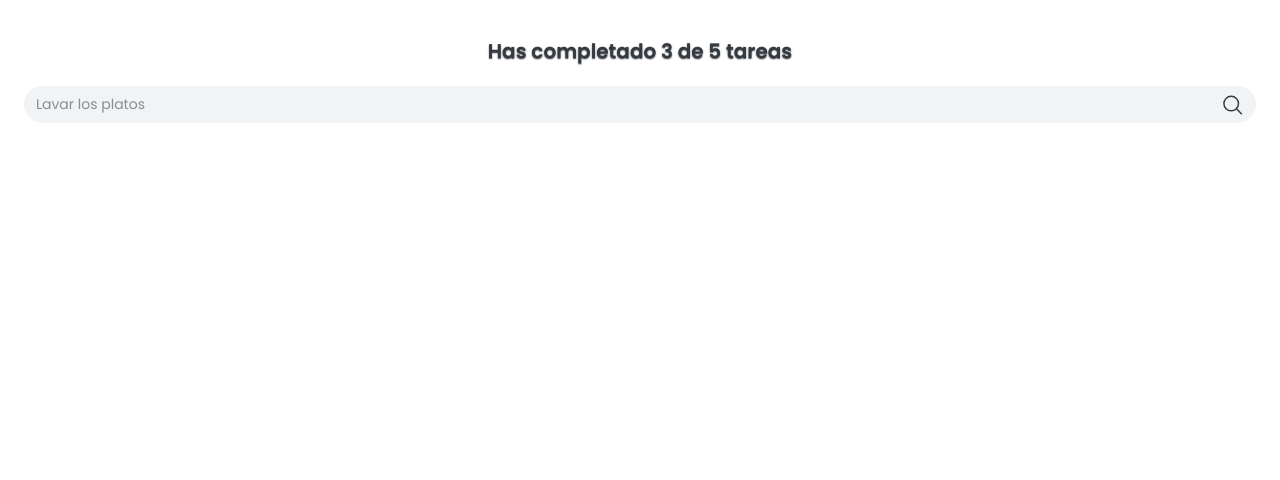
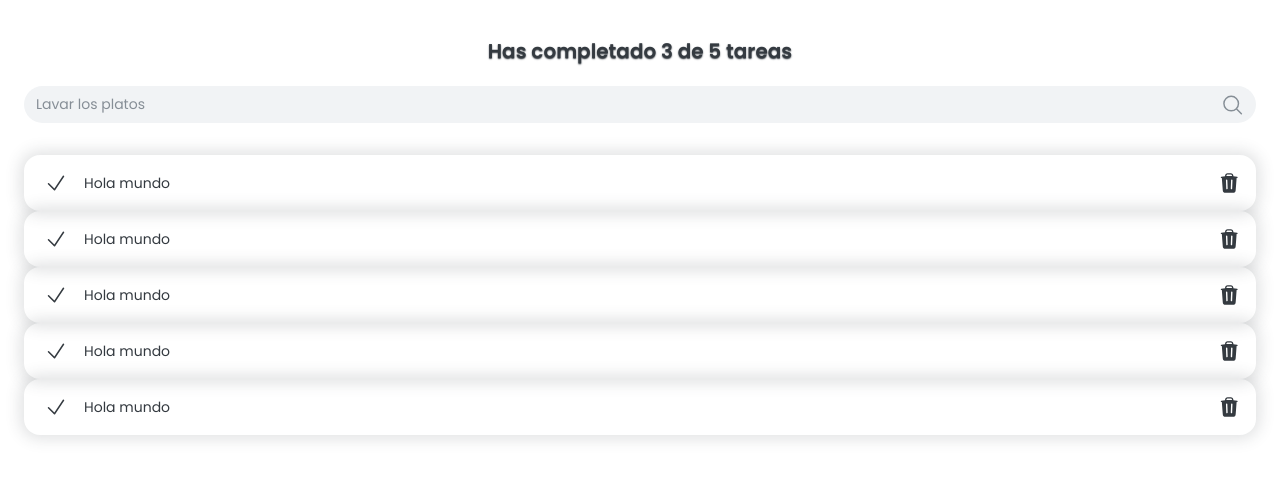
Before and after one commit to SgtGarro/App-Todo, a React (Vite) app: page / in a window 1280 px wide. Shown: the top 480 px of the page. Built offline with nearby package versions, Linux system fonts and the light colour scheme.

Commit message:
TodoItem

```diff
--- a/src/App.jsx
+++ b/src/App.jsx
@@ -1,5 +1,6 @@
 import "./App.css";
 import TodoCounter from "./components/TodoCounter";
+import TodoItem from "./components/TodoItem";
 import TodoSearch from "./components/TodoSearch";
 
 function App() {
@@ -7,6 +8,11 @@ function App() {
     <div className="app-container">
       <TodoCounter />
       <TodoSearch />
+      <TodoItem />
+      <TodoItem />
+      <TodoItem />
+      <TodoItem />
+      <TodoItem />
     </div>
   );
 }
--- /dev/null
+++ b/src/components/TodoItem/TodoItem.css
@@ -0,0 +1,36 @@
+.todo-item {
+  box-shadow: 0 0 15px 4px rgba(52, 58, 64, 0.15);
+  border-radius: 16px;
+  padding: 1.2rem 1.6rem;
+
+  display: flex;
+  align-items: center;
+  gap: 1.2rem;
+}
+.todo-item-text {
+  font-size: 1.4rem;
+  width: 100%;
+}
+.icon-box--check {
+  padding: 0.4rem;
+  display: grid;
+  border-radius: 50%;
+  transition: all 0.3s ease-out;
+}
+.icon-box--check:hover {
+  background: #0ca678;
+}
+.icon-box--check:hover .icon--check {
+  fill: #fff;
+}
+.icon--check,
+.icon--delete {
+  cursor: pointer;
+  position: relative;
+
+  transition: all 0.3s ease-out;
+}
+.icon--delete:hover {
+  fill: #e03131;
+  transform: scale(1.1);
+}
--- /dev/null
+++ b/src/components/TodoItem/index.jsx
@@ -0,0 +1,16 @@
+import { HiCheck, HiTrash } from "react-icons/hi2";
+import "./TodoItem.css";
+
+function TodoItem() {
+  return (
+    <div className="todo-item">
+      <div className="icon-box--check">
+        <HiCheck className="icon icon--check" />
+      </div>
+      <p className="todo-item-text">Hola mundo</p>
+      <HiTrash className="icon icon--delete" />
+    </div>
+  );
+}
+
+export default TodoItem;
--- a/src/components/TodoSearch/TodoSearch.css
+++ b/src/components/TodoSearch/TodoSearch.css
@@ -5,6 +5,7 @@
   padding-right: 1.2rem;
   align-items: center;
   border-radius: 100px;
+  margin-bottom: 3.2rem;
 }
 .todo-search-input {
   width: 100%;
@@ -19,6 +20,9 @@
 .todo-search-input:focus {
   outline: 2px solid #3b5bdb;
 }
+.icon--search {
+  stroke: #868e96;
+}
 .todo-search-input::placeholder {
   color: #868e96;
 }
```
